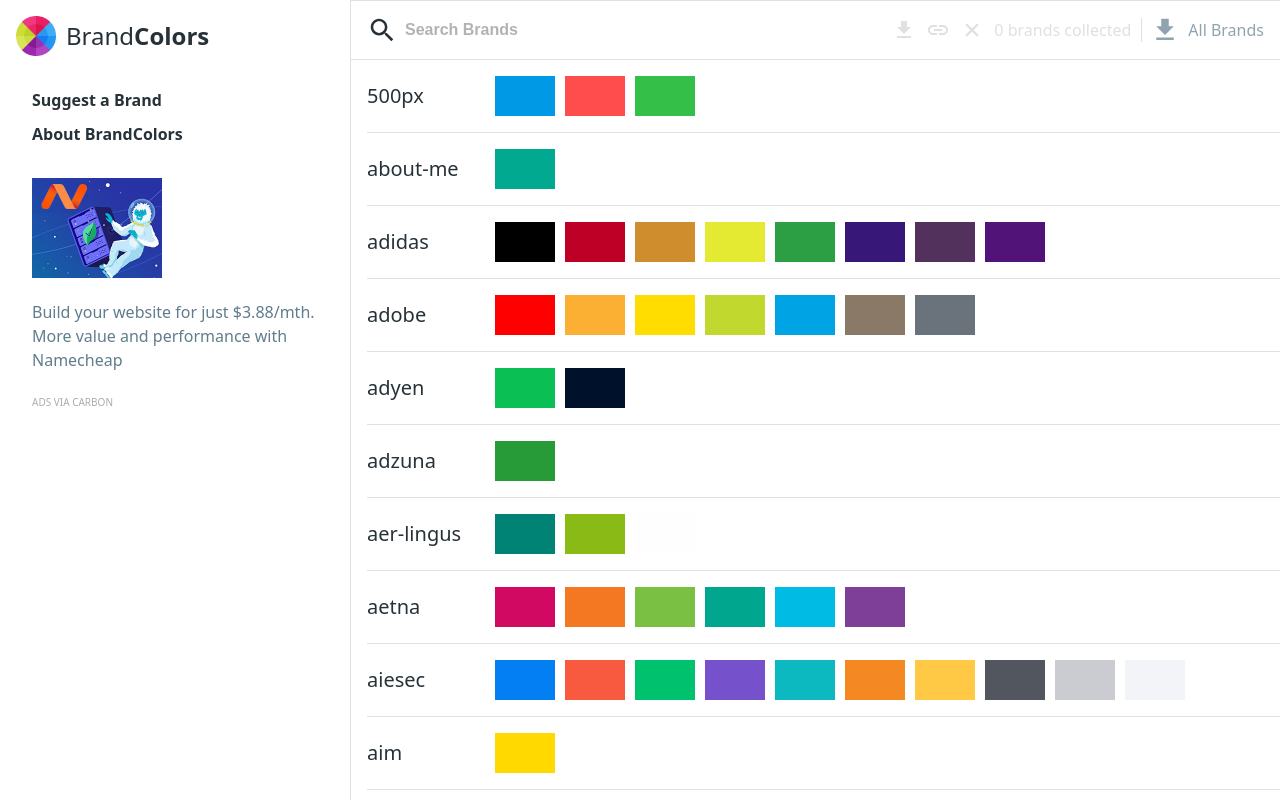
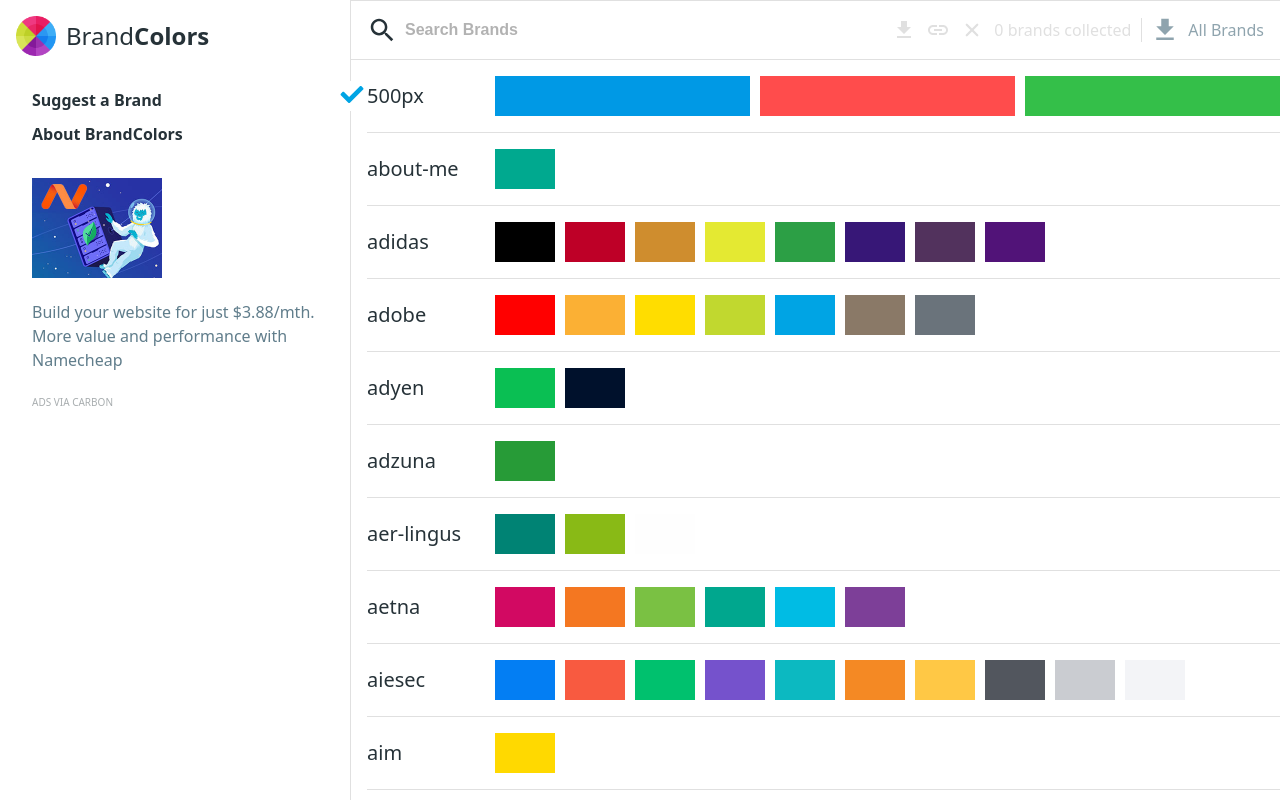
Before and after one commit to sedat355/brand_colors_1.0, a React (Vite) app: page / in a window 1280 px wide. Both pictures are taken after a click on the element "500px". Shown: the top 800 px of the page. Built offline with nearby package versions, Linux system fonts and the light colour scheme.

Commit message:
selectedBrands state set and brand selection made

```diff
--- a/src/App.css
+++ b/src/App.css
@@ -283,11 +283,22 @@
   padding-block: 1rem;
   border-bottom: 1px solid #e0e0e0;
 }
+.brand-color-box.selectedBrand {
+
+}
+
 .brand-name {
   font-size: 20px;
   display: inline-block;
   margin-bottom: 5px;
   cursor: pointer;
+  display: flex;
+  align-items: center;
+  justify-content: flex-start;
+  column-gap: 10px;
+}
+.brand-name > svg {
+  color: #00a4e4;
 }
 .colors {
   display: flex;
@@ -300,6 +311,11 @@
   background-color: var(--bg-color);
   border: 1px solid var(--br-color);
 }
+.brand-color-box.selectedBrand > .colors > .color {
+  flex:1;
+
+}
+
 /* ! MEDIA QUERY STYLES ---------------------------*/
 @media (width >= 652px) {
   .header {
@@ -342,4 +358,17 @@
     position: sticky;
     top: 0px;
   }
+  .brand-color-box {
+    position: relative;
+  }
+  .brand-name > svg {
+    position: absolute;
+    left: -30px;
+    background-color: white;
+    width: 30px;
+    height: 30px;
+    padding-top: 2px;
+    padding-bottom: 5px;
+  }
+
 }
--- a/src/App.jsx
+++ b/src/App.jsx
@@ -1,10 +1,22 @@
+import {useState} from "react"
 import Content from "./components/Content"
 import Header from "./components/Header"
 import Sidebar from "./components/Sidebar"
 import SocialIcons from "./components/SocialIcons"
+import {MainContext} from "./contexts/use-main-context"
 
 function App() {
+  const [selectedBrands, setSelectedBrands] = useState([]);
+
+  console.log(selectedBrands)
+
+  const data = {
+    selectedBrands,
+    setSelectedBrands,
+  }
+
   return(
+    <MainContext.Provider value={data}>
       <div className="app">
         <aside className="aside">
           <Sidebar/>
@@ -16,6 +28,7 @@
           <Content/>
         </main>
       </div>
+    </MainContext.Provider>
   )
 }
 
--- /dev/null
+++ b/src/components/Brand.jsx
@@ -0,0 +1,44 @@
+import {useContext} from "react"
+import {MainContext} from "../contexts/use-main-context"
+import { FaCheck } from "react-icons/fa";
+
+const Brand = ({brandName, objValue}) => {
+  const { selectedBrands, setSelectedBrands } = useContext(MainContext);
+
+  const toggleSelectBrand = () => {
+    if(selectedBrands.includes(objValue.slug)) {
+      setSelectedBrands(selectedBrands.filter(slug => slug !== objValue.slug))
+    } else {
+      console.log(objValue.slug)
+      setSelectedBrands([...selectedBrands, objValue.slug])
+    }
+  }
+
+  return(
+    <li className={`brand-color-box ${selectedBrands.includes(objValue.slug) ? 'selectedBrand' : ''}`}>
+        <span
+          className="brand-name"
+          onClick={toggleSelectBrand}
+        >
+          {brandName}
+          {selectedBrands.includes(objValue.slug) && <FaCheck/>}
+        </span>
+        <ul className="colors">
+          {objValue.colors.map((color, ind) => {
+            return (
+              <li
+                className="color"
+                key={ind}
+                style={{
+                  "--bg-color": '#' + color,//veya `#${color}`
+                  "--br-color": color !== "ffffff" ? `#${color}` : '#d0d2d3',
+                }}
+              ></li>
+            )
+          })}
+        </ul>
+      </li>
+  )
+}
+
+export default Brand;
--- a/src/components/Content.jsx
+++ b/src/components/Content.jsx
@@ -1,30 +1,11 @@
 import BrandsData from "../brands-data.json"
+import Brand from "./Brand"
 
 function Content() {
 
   const renderedBrands = Object.entries(BrandsData).map(([key, objValue]) => {
     return (
-      <li className="brand-color-box" key={key}>
-        <span className="brand-name">{key}</span>
-        <ul className="colors">
-          {objValue.colors.map((color, ind) => {
-            return (
-              <li
-                className="color"
-                key={ind}
-                style={{
-                  "--bg-color": '#' + color,//veya `#${color}`
-                  "--br-color": color !== "ffffff" ? `#${color}` : '#d0d2d3',
-                }}
-                // style={{
-                //   backgroundColor: `#${color}`,
-                //   border: `1px solid #${color}`,
-                // }}
-              ></li>
-            )
-          })}
-        </ul>
-      </li>
+      <Brand key={key} brandName={key} objValue={objValue}/>
     )
   })
 
--- /dev/null
+++ b/src/contexts/use-main-context.js
@@ -0,0 +1,5 @@
+import { createContext } from "react";
+
+const MainContext = createContext();
+
+export { MainContext }
```
Lines whose indentation alone changed are shown as unchanged.
